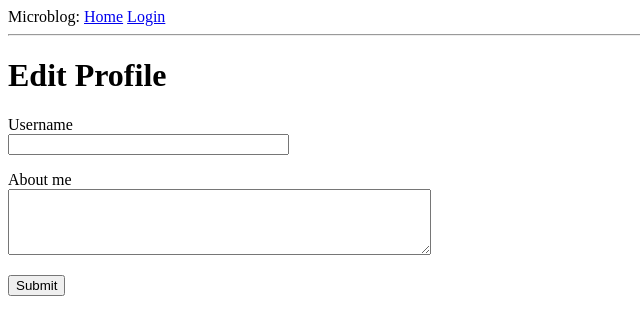
After one commit to jamuna-paltech/blog_app, a Flask app: template app/templates/edit_profile.html in a window 1280 px wide. The commit adds this page. Shown: the top 335 px of the page, without its empty margins (0-640 px from the left). Run offline with Flask 3, Linux system fonts and the light colour scheme; the template is opened without the code that fills it: values that come from a table or form of the project are taken from there, others are empty.

Commit message:
edit profile form

```diff
--- a/app/forms.py
+++ b/app/forms.py
@@ -1,6 +1,6 @@
 from flask_wtf import FlaskForm
-from wtforms import StringField, PasswordField, BooleanField, SubmitField
-from wtforms.validators import ValidationError, DataRequired, Email, EqualTo
+from wtforms import StringField, PasswordField, BooleanField, SubmitField, TextAreaField
+from wtforms.validators import ValidationError, DataRequired, Email, EqualTo, Length
 from app import users
 
 class LoginForm(FlaskForm):
@@ -34,3 +34,9 @@ class RegistrationForm(FlaskForm):
                 break
         if user is not None:
             raise ValidationError('Please use a different email address.')
+
+
+class EditProfileForm(FlaskForm):
+    username = StringField('Username', validators=[DataRequired()])
+    about_me = TextAreaField('About me', validators=[Length(min=0, max=140)])
+    submit = SubmitField('Submit')
--- a/app/routes.py
+++ b/app/routes.py
@@ -2,13 +2,13 @@ from shutil import Error
 from urllib.parse import urlsplit
 from app import app, users
 from flask import render_template, flash, redirect, request, session, url_for
-from app.forms import LoginForm, RegistrationForm
+from app.forms import EditProfileForm, LoginForm, RegistrationForm
 from datetime import datetime, timezone
 
-@app.before_request
-def before_request():
-    if session.get("loggedInUser"):
-        session["loggedInUser"].last_seen = datetime.now(timezone.utc)
+# @app.before_request
+# def before_request():
+#     if session.get("loggedInUser"):
+#         session["loggedInUser"].last_seen = datetime.now(timezone.utc)
 
 @app.route("/")
 @app.route("/index")
@@ -83,3 +83,19 @@ def user(username):
         {'author': user, 'body': 'Test post #2'}
     ]
     return render_template('user.html', user=user, posts=posts)
+
+@app.route('/edit_profile', methods=['GET', 'POST'])
+def edit_profile():
+    if not session.get('loggedInUser'):
+        return redirect(url_for("login"))
+    form = EditProfileForm()
+    if form.validate_on_submit():
+        session["loggedInUser"].username = form.username.data
+        session["loggedInUser"].about_me = form.about_me.data
+        flash('Your changes have been saved.')
+        return redirect(url_for('edit_profile'))
+    elif request.method == 'GET':
+        form.username.data = session["loggedInUser"]["username"] or 'default'
+        form.about_me.data = session["loggedInUser"]["about_me"] or ''
+    return render_template('edit_profile.html', title='Edit Profile',
+                           form=form)
--- /dev/null
+++ b/app/templates/edit_profile.html
@@ -0,0 +1,23 @@
+{% extends "base.html" %}
+
+{% block content %}
+    <h1>Edit Profile</h1>
+    <form action="" method="post">
+        {{ form.hidden_tag() }}
+        <p>
+            {{ form.username.label }}<br>
+            {{ form.username(size=32) }}<br>
+            {% for error in form.username.errors %}
+            <span style="color: red;">[{{ error }}]</span>
+            {% endfor %}
+        </p>
+        <p>
+            {{ form.about_me.label }}<br>
+            {{ form.about_me(cols=50, rows=4) }}<br>
+            {% for error in form.about_me.errors %}
+            <span style="color: red;">[{{ error }}]</span>
+            {% endfor %}
+        </p>
+        <p>{{ form.submit() }}</p>
+    </form>
+{% endblock %}
--- a/app/templates/user.html
+++ b/app/templates/user.html
@@ -9,6 +9,9 @@
       {% endif %} {% if user.last_seen %}
       <p>Last seen on: {{ user.last_seen }}</p>
       {% endif %}
+      {% if user == session.get("loggedInUser") %}
+        <p><a href="{{ url_for('edit_profile') }}">Edit your profile</a></p>
+      {% endif %}
     </td>
   </tr>
 </table>
```
